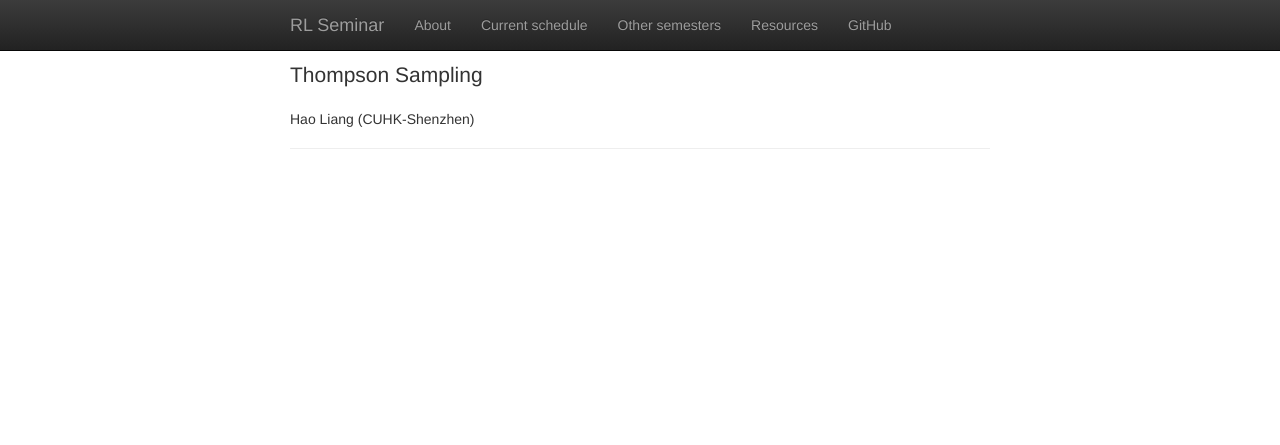
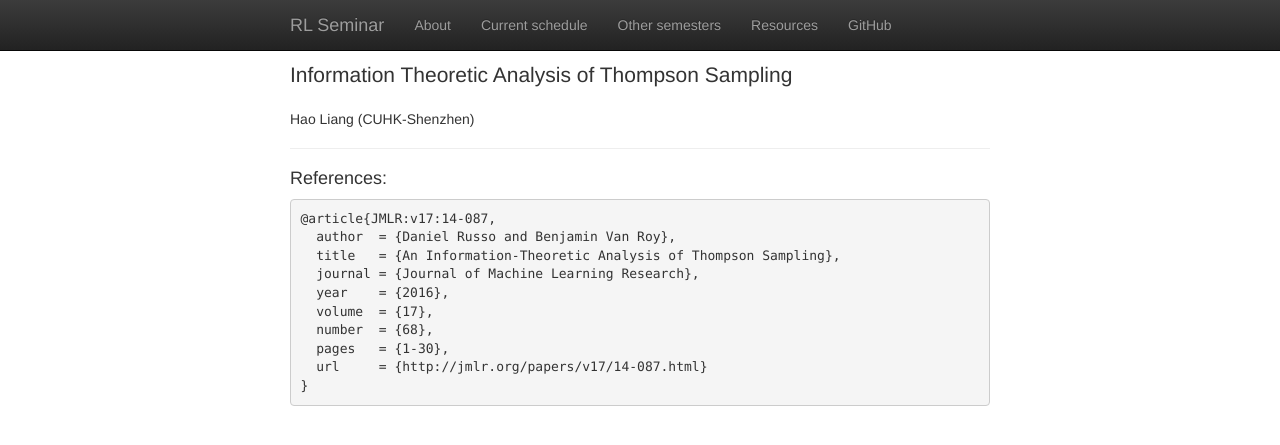
Before and after one commit to rlseminar/rlseminar.github.io, a Jekyll site: the page built from _posts/2019-05-06-hao.md, in a window 1280 px wide. Shown: the top 445 px of the page. Built offline with Jekyll 4.4.1, drawn with Linux system fonts in a browser that asks for light colours.

Commit message:
update lianghao

````diff
--- a/_posts/2019-05-06-hao.md
+++ b/_posts/2019-05-06-hao.md
@@ -1,7 +1,22 @@
 ---
-title: Thompson Sampling
+title: Information Theoretic Analysis of Thompson Sampling
 speaker:
   name: Hao Liang
   affil: CUHK-Shenzhen
   url:
 ---
+
+
+#### References:
+```
+@article{JMLR:v17:14-087,
+  author  = {Daniel Russo and Benjamin Van Roy},
+  title   = {An Information-Theoretic Analysis of Thompson Sampling},
+  journal = {Journal of Machine Learning Research},
+  year    = {2016},
+  volume  = {17},
+  number  = {68},
+  pages   = {1-30},
+  url     = {http://jmlr.org/papers/v17/14-087.html}
+}
+```
````
Also changed, not shown: 1 other file.
